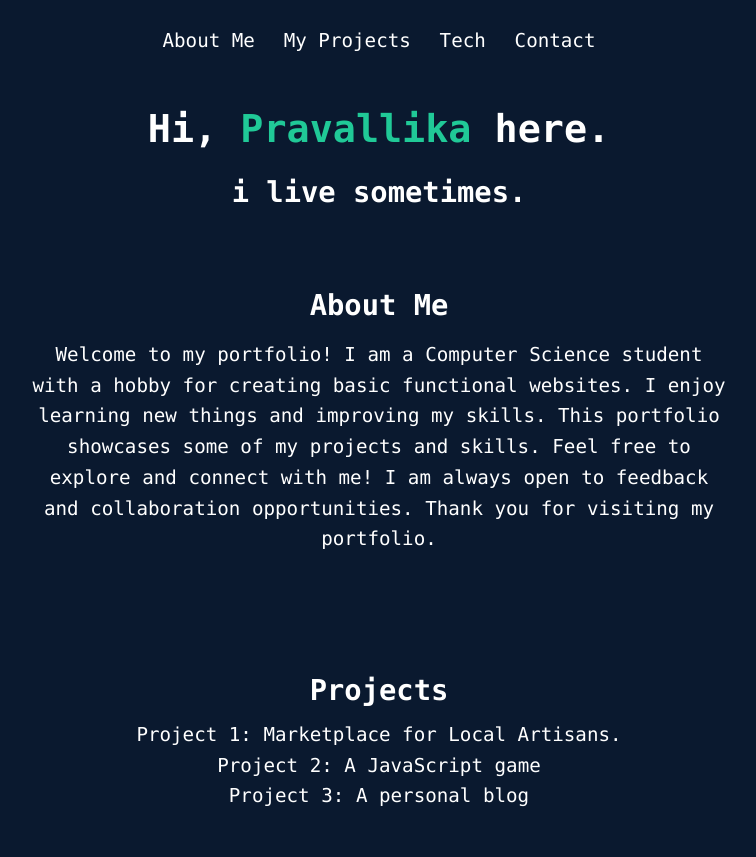
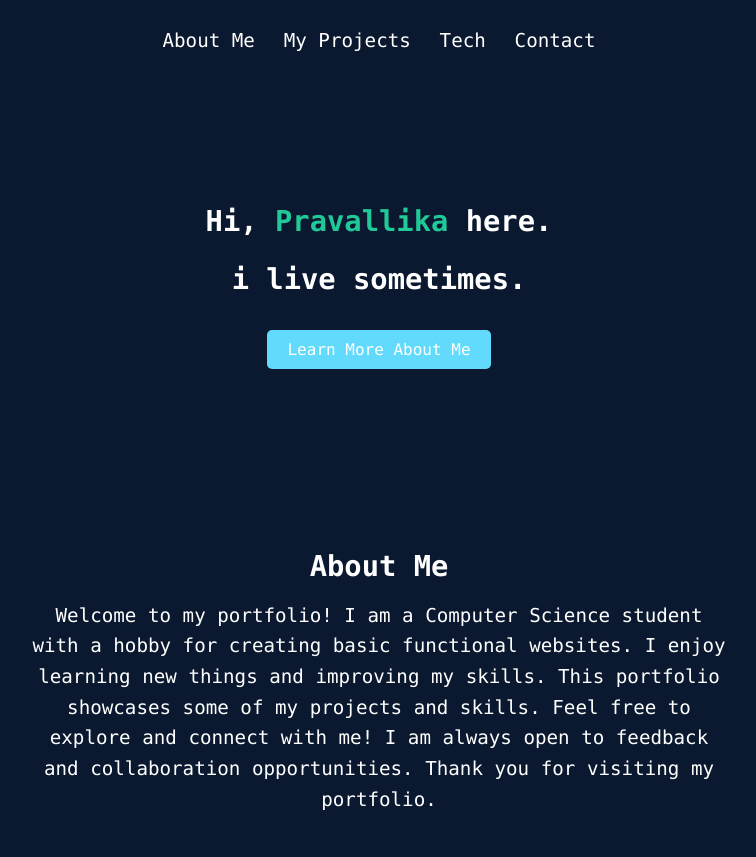
Before and after one commit to notpravi25/portfolio, a plain HTML site: page index.html in a window 1280 px wide. Shown: the top 857 px of the page, without its empty margins (261-1017 px from the left). Drawn offline with Linux system fonts and the light colour scheme.

Commit message:
Update index.html

```diff
--- a/index.html
+++ b/index.html
@@ -7,10 +7,17 @@
     <link rel="stylesheet" href="styles.css">
  </head>
  <body>
-    <header>
-        <h1>Hi, <span style="color:#20c997;">Pravallika</span> here.</h1>
-        <h2>i live sometimes.</h2>
-    </header>
+    <section id="hero" style="text-align:center; padding: 100px 20px; background-color: #0a192f; color: white;">
+  <h1>Hi, <span style="color:#20c997;">Pravallika</span> here.</h1>
+  <h2>i live sometimes.</h2>
+  <a href="#about"
+     style="display:inline-block; padding: 10px 20px; margin-top: 20px; font-size: 16px; background-color: #61dafb; color: white; border-radius: 5px; text-decoration:none;"
+     onmouseover="this.style.color='#8ff1d3'"
+     onmouseout="this.style.color='white'">
+    Learn More About Me
+  </a>
+</section>
+
     <nav  class="navbar">
         <ul>
             <li><a href="#about">About Me</a></li>
```
